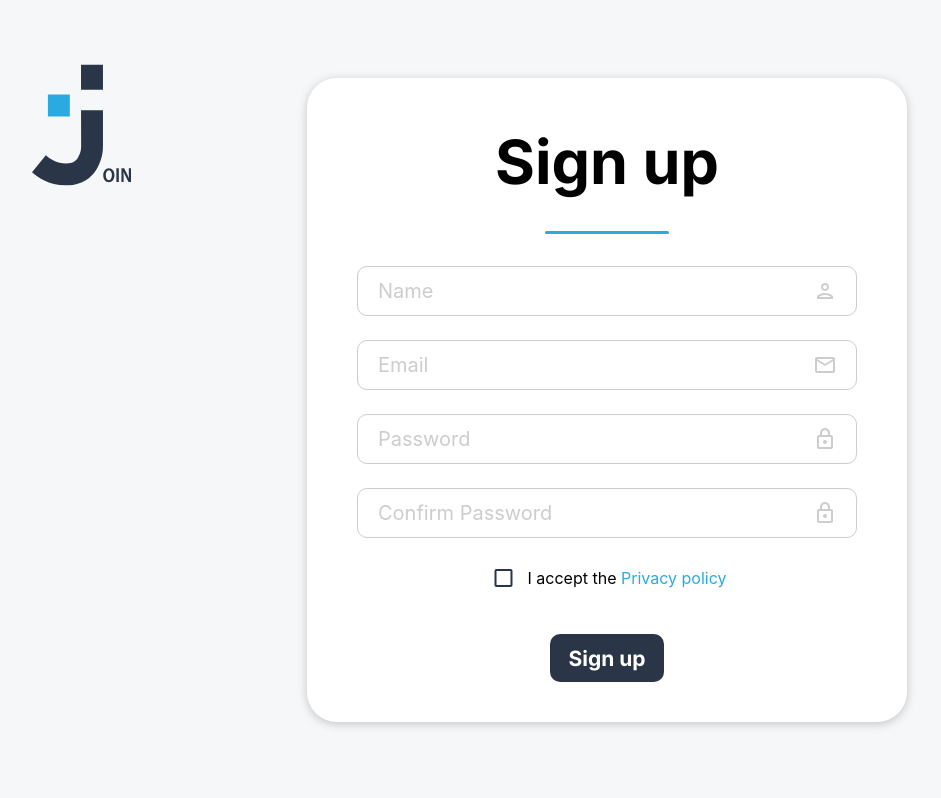
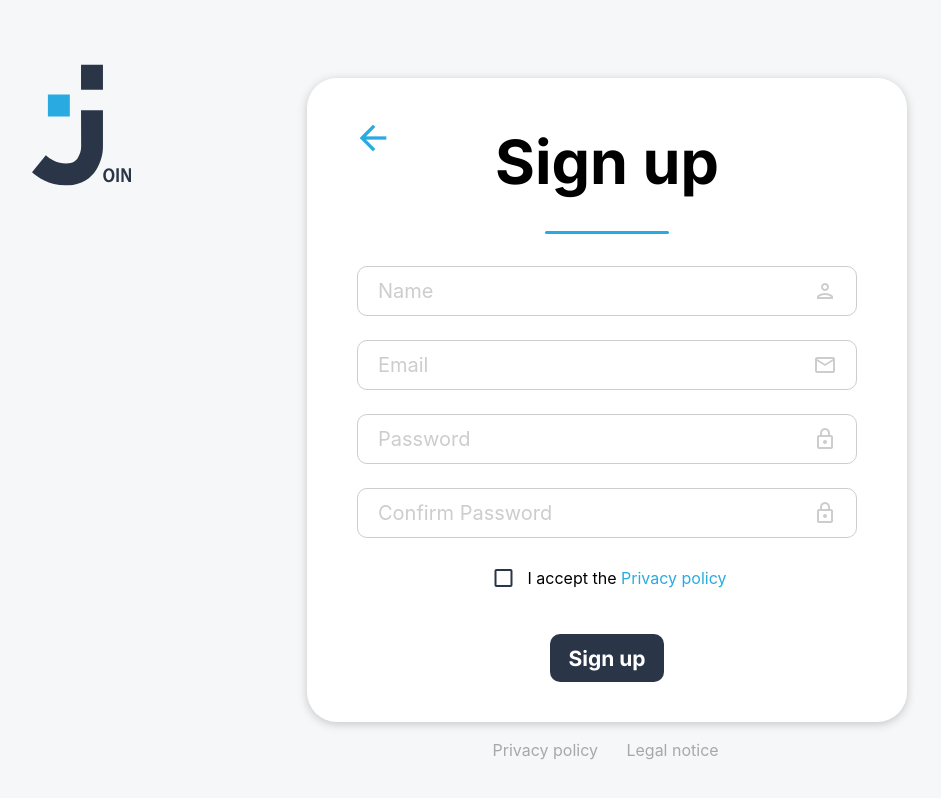
Before and after one commit to NadineJuliana/Join-Project, an Angular app: page /signup in a window 1280 px wide. Shown: the whole page, without its empty margins (33-974 px from the left). Built offline with nearby package versions, Linux system fonts and the light colour scheme; no server answers; a web font is replaced by a local one.

Commit message:
Add back link to signup form and update privacy policy link

```diff
--- a/src/app/features/auth/components/signup-form/signup-form.component.html
+++ b/src/app/features/auth/components/signup-form/signup-form.component.html
@@ -1,4 +1,11 @@
 <form class="signup-form" [formGroup]="form" (ngSubmit)="onSubmit()">
+  <a
+    class="signup-form__back-link"
+    aria-label="Back to Login"
+    routerLink="/login"
+  >
+    <span class="material-icons">arrow_back</span>
+  </a>
   <h1>Sign up</h1>
   <span class="signup-form__separator" aria-hidden="true"></span>
 
@@ -133,7 +140,7 @@
       >
 
       <span class="signup-form__privacy-text">
-        I accept the <a href="#">Privacy policy</a>
+        I accept the <a routerLink="/privacy-policy">Privacy policy</a>
       </span>
     </label>
   </div>
--- a/src/app/features/auth/components/signup-form/signup-form.component.scss
+++ b/src/app/features/auth/components/signup-form/signup-form.component.scss
@@ -16,6 +16,25 @@
   align-items: center;
   gap: 32px;
   filter: drop-shadow(var(--drop-shadow));
+
+  &__back-link {
+    display: inline-flex;
+    align-items: center;
+    justify-content: center;
+    position: absolute;
+    left: 40px;
+    top: 60px;
+    transform: translateY(-50%);
+    border: none;
+    background: transparent;
+    padding: 6px;
+    color: var(--accent);
+    cursor: pointer;
+
+    span {
+      font-size: clamp(24px, 5vw, 40px);
+    }
+  }
 
   h1 {
     margin: 0;
--- a/src/app/features/auth/components/signup-form/signup-form.component.ts
+++ b/src/app/features/auth/components/signup-form/signup-form.component.ts
@@ -7,7 +7,7 @@ import {
   Validators,
 } from '@angular/forms';
 import { AuthService } from '../../services/auth.service';
-import { Router } from '@angular/router';
+import { Router, RouterLink } from '@angular/router';
 
 function passwordMatchValidator(
   control: AbstractControl,
@@ -24,7 +24,7 @@ function passwordMatchValidator(
 
 @Component({
   selector: 'app-signup-form',
-  imports: [ReactiveFormsModule],
+  imports: [ReactiveFormsModule, RouterLink],
   templateUrl: './signup-form.component.html',
   styleUrl: './signup-form.component.scss',
 })
@@ -32,6 +32,7 @@ export class SignupFormComponent {
   private authService = inject(AuthService);
   private router = inject(Router);
   private formBuilder = inject(FormBuilder);
+
   authErrorMessage = '';
   showPassword = false;
   showConfirmPassword = false;
--- a/src/app/features/auth/page/landing-page/landing-page.component.scss
+++ b/src/app/features/auth/page/landing-page/landing-page.component.scss
@@ -98,13 +98,19 @@
     opacity: 1;
     animation: none;
   }
+
+  .legal {
+    opacity: 1;
+    transform: translateY(0);
+    animation: none;
+  }
 }
 
 .legal {
   position: fixed;
   bottom: 0;
   width: 100%;
-  padding: 80px;
+  padding: 40px;
   display: flex;
   justify-content: center;
   gap: 24px;
@@ -112,11 +118,8 @@
   animation: fade-in-down 300ms ease-out 420ms forwards;
 
   > a {
-    // height: 24px;
-    // width: 120px;
     position: relative;
     color: var(--gray);
-    // font-variation-settings: "wght" 400;
   }
 
   ::before {
@@ -171,7 +174,7 @@
     top: auto;
     left: 0;
     right: 0;
-    bottom: 40px;
+    bottom: 120px;
     width: 100%;
     justify-content: center;
     gap: 12px;
```
